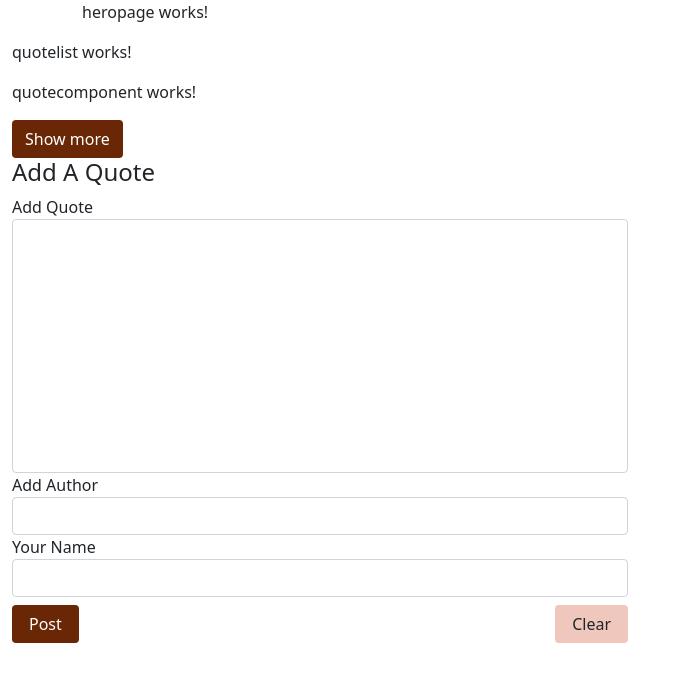
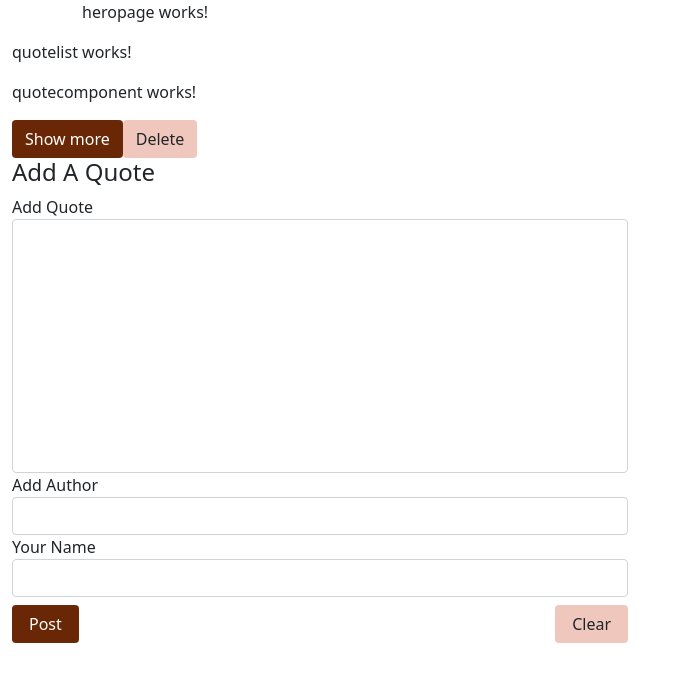
Before and after one commit to Eva-Wamuyu/Quotes, an Angular app: page / in a window 1280 px wide. Shown: the top 682 px of the page, without its empty margins (0-679 px from the left). Built offline with nearby package versions, Linux system fonts and the light colour scheme.

Commit message:
ft: add delete feature

```diff
--- a/src/app/developercomponents/quotecomponent/quotecomponent.component.html
+++ b/src/app/developercomponents/quotecomponent/quotecomponent.component.html
@@ -1,8 +1,8 @@
 <p>quotecomponent works!</p>
-
- <div class="col-md-3">
+<!--
+ <div class="col-md-3" *ngFor="let quote of allQuotes">
   <div class="div">
-  <!-- <p>
+  <p>
     <span class="quotes">''</span>
    {{ quote.quote}}
     <span class="quotes">''</span>
@@ -14,9 +14,21 @@
 </p>
 <p>
   Posted <span>  timepassed </span> By <span> {{quote.publisher}} </span>
-</p>  -->
+</p>
 
-<div>
+<div *ngIf="showDetails" class="details">
+
+  <button class="btn btnLess" (click)="deleteQuote()">Delete</button>
+  <p>Lorem ipsum, dolor sit amet consectetur adipisicing. </p>
+  <p>
+    By <span> {{quote.author}} </span>
+  </p>
+  <p>
+    Posted <span>  timepassed </span> By <span> {{quote.publisher}} </span>
+  </p>  -->
+ <!-- </div>
+
+<div> -->
 
 
 <!--
@@ -27,22 +39,21 @@
   downvote
 </button>  -->
 
-<button class="btn btnCta" (click)="toggleDetails()"> {{buttonMsg}} </button>
+ <button class="btn btnCta" (click)="toggleDetails()"> {{buttonMsg}} </button>
 
-</div>
+<!-- </div>
 </div>
 
-</div>
+</div>  -->
 
 
-<div *ngIf="showDetails" class="details">
+<!-- <div *ngIf="showDetails" class="details"> -->
 
-  <button class="btn btnLess" (click)="deleteQuote()">Delete</button>
-  <p>Lorem ipsum, dolor sit amet consectetur adipisicing. </p>
-  <!-- <p>
+   <button class="btn btnLess" (click)="deleteQuote(true)"> Delete </button>
+ <!-- <p>Lorem ipsum, dolor sit amet consectetur adipisicing. </p>
+   <p>
     By <span> {{quote.author}} </span>
   </p>
   <p>
     Posted <span>  timepassed </span> By <span> {{quote.publisher}} </span>
   </p>  -->
- </div>
--- a/src/app/developercomponents/quotecomponent/quotecomponent.component.ts
+++ b/src/app/developercomponents/quotecomponent/quotecomponent.component.ts
@@ -1,5 +1,6 @@
-import { Component, Input, OnInit, Output } from '@angular/core';
+import { Component, Input, OnInit, Output,EventEmitter } from '@angular/core';
 import { Quoteclass } from 'src/app/quoteclass';
+
 
 
 @Component({
@@ -10,14 +11,20 @@ import { Quoteclass } from 'src/app/quoteclass';
 export class QuotecomponentComponent implements OnInit {
 
   @Input() quote! : Quoteclass;
+  @Output() toDelete = new EventEmitter<boolean>();
   buttonMsg = "Show more";
   showDetails = false;
 
 
-  deleteQuote(){
+
+  deleteQuote(del:boolean){
+    this.toDelete.emit(del);
+
 
 
   }
+
+
 
   toggleDetails(){
     this.buttonMsg == "show less"? this.buttonMsg="show more": this.buttonMsg="Hide Details";
--- a/src/app/developercomponents/quotelist/quotelist.component.html
+++ b/src/app/developercomponents/quotelist/quotelist.component.html
@@ -4,7 +4,7 @@
 <div>
 
 
-  <app-quotecomponent></app-quotecomponent>
+  <app-quotecomponent (toDelete)='deleteQuoteNow($event,1)'></app-quotecomponent>
   <app-form></app-form>
 
   <!-- <app-quotecomponent></app-quotecomponent> -->
--- a/src/app/developercomponents/quotelist/quotelist.component.ts
+++ b/src/app/developercomponents/quotelist/quotelist.component.ts
@@ -25,10 +25,15 @@ export class QuotelistComponent implements OnInit {
 
   }
 
-  deleteQuote(){
-    this.allQuotes.splice(0,1);
-    console.log("2");
+  deleteQuoteNow(toDelete:any, index:number){
+    if(toDelete){
+      console.log("2");
+      this.allQuotes.splice(index, 1);
+
+    }
   }
+
+
 
 
 
```
